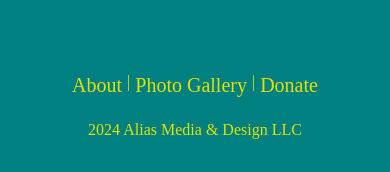
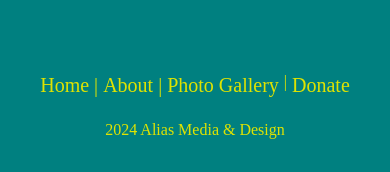
Before and after one commit to drewherald/flockRank, a React (Create React App) app in the folder frontend/: page / in a window 390 px wide. Shown: the part 955-1127 px from the top of the page. Built offline with nearby package versions, Linux system fonts and the light colour scheme; no server answers; a web font is replaced by a local one.

Commit message:
favicon update and loading when submitting data

```diff
--- a/frontend/src/assets/styles/components/footer.css
+++ b/frontend/src/assets/styles/components/footer.css
@@ -8,6 +8,11 @@
   .quickLinks{
     padding-bottom: 10px;
     font-size: 20px;
+  }
+
+  .linkLine{
+    padding-bottom: 10px;
+    font-size: 20px !important;
   }
 
   .alias{
--- a/frontend/src/components/CommentForm.jsx
+++ b/frontend/src/components/CommentForm.jsx
@@ -2,14 +2,17 @@ import React, { useState } from "react";
 import { Box } from "@mui/system";
 import { TextInput, Button } from "react95";
 
-export default function Songform({ songId, externalComments, triggerOpen, onClose }) {
+export default function Songform({ songId, externalComments, onClose }) {
   const [comment, setComment] = useState("");
   const [error, setError] = useState(null);
   const [success, setSuccess] = useState("");
+  const [loading, setLoading] = useState(false)
+
 
 
   //comment form submission handler
   const handleSubmit = async (e) => {
+    setLoading(true)
     e.preventDefault();
     let newComments = externalComments;
     const user = JSON.parse(localStorage.getItem("user"));
@@ -39,8 +42,9 @@ export default function Songform({ songId, externalComments, triggerOpen, onClos
       setError(null);
       setSuccess("Your comment has been posted!");
       console.log("new comment added", commentJson);
-      triggerOpen();
     }
+
+    setLoading(false)
   };
 
   return (
@@ -61,10 +65,7 @@ export default function Songform({ songId, externalComments, triggerOpen, onClos
         onChange={(e) => setComment(e.target.value)}
         style={{ paddingBottom: "10px", marginTop:'10px', fontFamily: "ms_sans_serif" }}
       />
-      <Button type="submit" style={{ margin: "10px 0" }}>
-        Submit
-      </Button>
-      <button
+        <button
         className="closeButton"
         type="submit"
         onClick={onClose}
@@ -72,6 +73,11 @@ export default function Songform({ songId, externalComments, triggerOpen, onClos
       >
         X
       </button>
+      {loading ? <div></div> :  <Button type="submit" style={{ margin: "10px 0" }}>
+        Submit
+      </Button>}
+
+
       {error && <div style={{ color: "red" }}>{error}</div>}
       {!error && <Box sx={{ color: "green" }}>{success}</Box>}
     </Box>
--- a/frontend/src/components/Footer.jsx
+++ b/frontend/src/components/Footer.jsx
@@ -17,10 +17,14 @@ export default function Footer() {
       }}
     >
       <Box className='quickLinks' sx={{ display: "flex" }}>
+      <a href={"/"} style={{ textDecoration: "none", color: "#dfe300" }}>
+          Home
+        </a>
+        <Typography className="linkLine" sx={{ padding: "0 5px", color: "#dfe300" }}>|</Typography>
         <a href={"/about"} style={{ textDecoration: "none", color: "#dfe300" }}>
           About
         </a>
-        <Typography sx={{ padding: "0 5px", color: "#dfe300" }}>|</Typography>
+        <Typography className="linkLine" sx={{ padding: "0 5px", color: "#dfe300" }}>|</Typography>
         <a
           href={"/photos"}
           style={{ textDecoration: "none", color: "#dfe300" }}
@@ -46,7 +50,7 @@ export default function Footer() {
           textDecoration: "none",
         }}
       >
-        2024 Alias Media & Design LLC
+        2024 Alias Media & Design
       </a>
     </Box>
   );
--- a/frontend/src/components/Songform.jsx
+++ b/frontend/src/components/Songform.jsx
@@ -20,6 +20,7 @@ export default function Songform({onClose}) {
   const [state, setState] = useState("");
   const [comment, setComment] = useState("");
   const [error, setError] = useState(null);
+  const [loading, setLoading] = useState(false)
 
   //get songs
   const globalSongs = useContext(SongContext);
@@ -30,6 +31,7 @@ export default function Songform({onClose}) {
   //handle new song submission
   const handleSubmit = async (e) => {
     e.preventDefault();
+    setLoading(true)
 
     if (title !== "") {
       const response = await fetch("https://flockrank.onrender.com/api/songs");
@@ -132,20 +134,23 @@ export default function Songform({onClose}) {
             setComment("");
             setError(null);
 
-            console.log("new song added", songJson);
           }
         }
       }
     }
+    setLoading(false)
   };
 
   return (
+
     <Box
       component="form"
       className="create"
       onSubmit={handleSubmit}
       sx={{ display: "flex", flexDirection: "column", width: "40dvw" }}
     >
+
+
       <Typography
         sx={{ fontSize: "24px", textAlign: "center", paddingBottom: "20px" }}
       >
@@ -208,13 +213,7 @@ export default function Songform({onClose}) {
         onChange={(e) => setComment(e.target.value)}
         sx={{ paddingBottom: "10px" }}
       />
-      <Button
-        className="formButton"
-        type="submit"
-        style={{ margin: "10px 0 10px 0", backgroundColor: "#c6c6c6" }}
-      >
-        Submit
-      </Button>
+
       <button
         className="closeButton"
         type="submit"
@@ -223,8 +222,21 @@ export default function Songform({onClose}) {
       >
         X
       </button>
+
+       {loading ? <div></div> : <React.Fragment>
+      <Button
+        className="formButton"
+        type="submit"
+        style={{ margin: "10px 0 10px 0", backgroundColor: "#c6c6c6" }}
+      >
+        Submit
+      </Button>
+      </React.Fragment>
+      }
       {error && <Typography sx={{ color: "red" }}>{error}</Typography>}
       {!error && <Box sx={{ color: "green" }}>{rerenderAutocomplete}</Box>}
+
+
     </Box>
   );
 }
```
